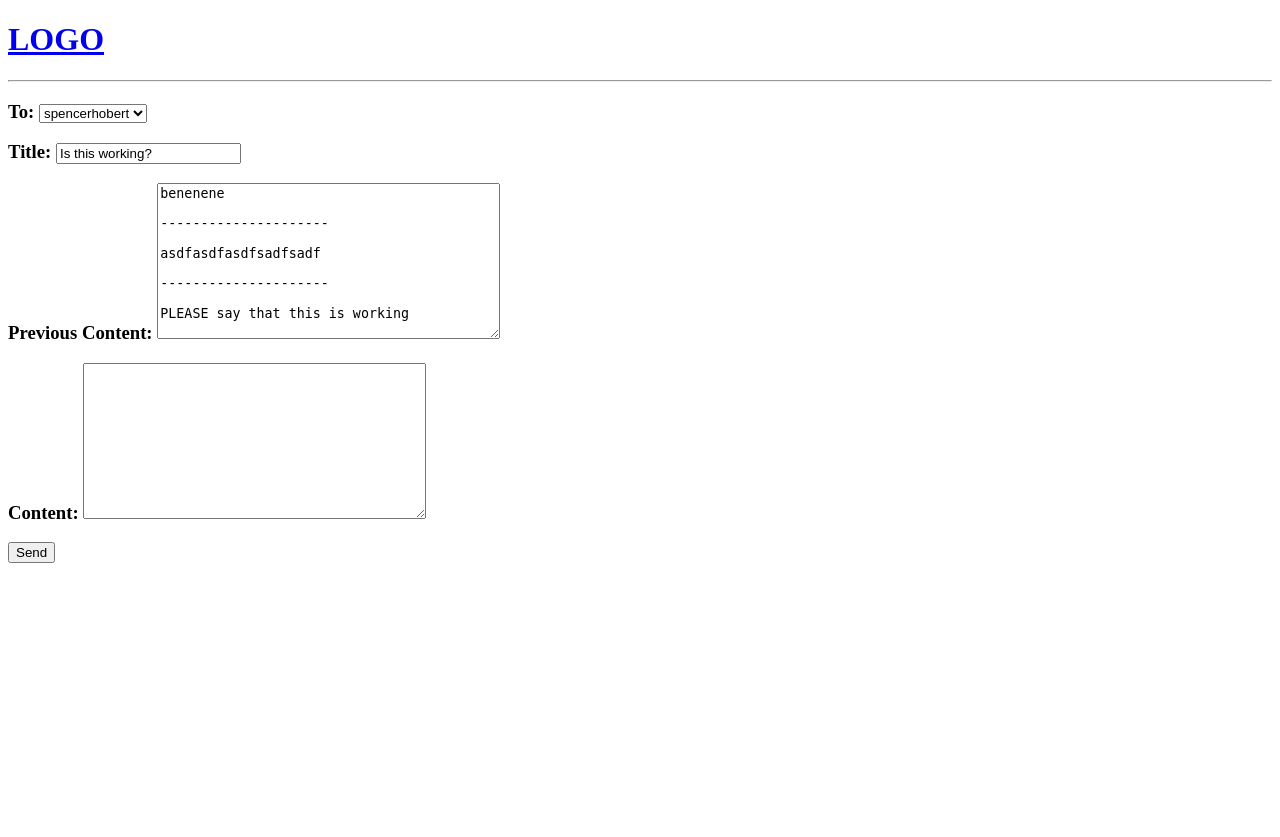
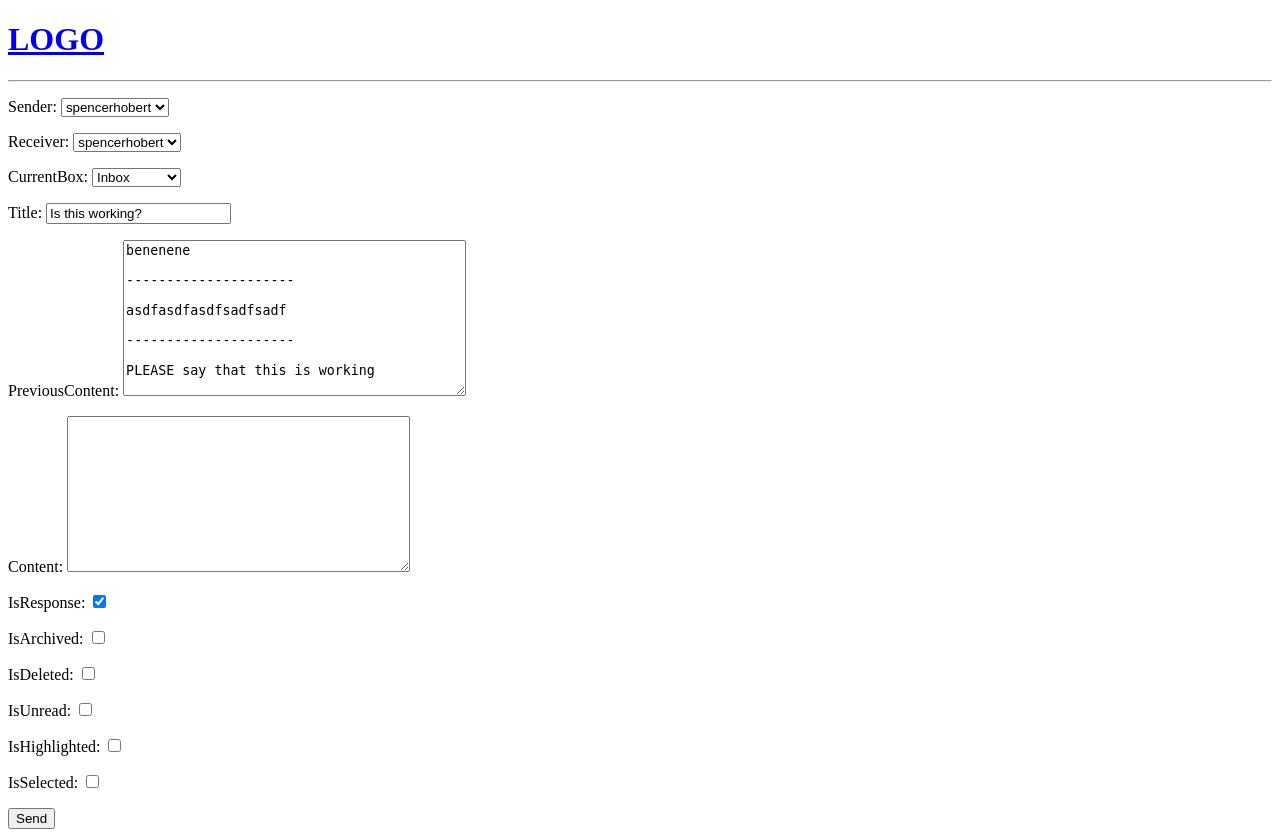
Before and after one commit to 20shobert/spencersEmail, a Django app: page /respond/4/ in a window 1280 px wide. Before the commit the page ends 563 px from the top, so only its background shows below. Run offline with Django 5.2, Linux system fonts and the light colour scheme; data comes from the database, SQL or seed files in the repository; both versions use the stored data as it was after the commit.

Commit message:
Fixed response form not working issue and added Read/Unread functionality

```diff
--- a/base/templates/base/mail.html
+++ b/base/templates/base/mail.html
@@ -6,7 +6,8 @@
 
 <div>
 
-    <h3>{{letter.content}}</h3>
+    <h3>{{ letter.previousContent }}</h3>
+    <h3>{{ letter.content }}</h3>
 
     <a href="{% url 'respond' letter.id %}">Respond</a>
 
--- a/base/templates/base/mailForm.html
+++ b/base/templates/base/mailForm.html
@@ -6,12 +6,7 @@
     <form method="POST" action="">
         {% csrf_token %}
 
-        <h3>To: {{ form.receiver }}</h3>
-        <h3>Title: {{ form.title }}</h3>
-        {% if letter.isResponse == True %}
-            <h3>Previous Content: {{ form.previousContent }}</h3>
-        {% endif %}
-        <h3>Content: {{ form.content }}</h3>
+        {{ form.as_p }}
 
         <input type="submit" value="Send">
 
--- a/base/views.py
+++ b/base/views.py
@@ -13,7 +13,8 @@ def home(request): #On the homescreen
 
 def mail(request, pk): #Looking at an email
     letter = Mail.objects.get(id=pk) #Grab whatever letter is equal to the pk
-
+    letter.isUnread = False
+    letter.save()
     context = {'letter': letter}
 
     return render(request, 'mail.html', context)
@@ -25,6 +26,8 @@ def sendMail(request): #Sending an email
         if form.is_valid():
             form.save()
             return redirect('home')
+        else:
+            print(form.errors)
 
     context = {'form': form}
 
@@ -33,7 +36,7 @@ def sendMail(request): #Sending an email
 def respond(request, pk): #Responding to an email
     letter = Mail.objects.get(id=pk) #Grab whatever letter is equal to the pk
     letter.receiver = letter.sender #Sender becomes the receiver
-    letter.sender = None #Will change the sender to the user later. CHANGE LATER.
+    #letter.sender = None #Will change the sender to the user later. CHANGE LATER.
     if letter.previousContent != None: #If response content isn't empty
         letter.previousContent = letter.content + '\n\n---------------------\n\n' + letter.previousContent #Content goes into response content
     else: #If response content IS empty
@@ -48,6 +51,8 @@ def respond(request, pk): #Responding to an email
         if form.is_valid():
             form.save()
             return redirect('home')
+        else:
+            print(form.errors)
 
     context = {'letter': letter, 'form': form}
 
```
Also changed, not shown: base/templates/base/home.html (+7 -0 lines), db.sqlite3.
